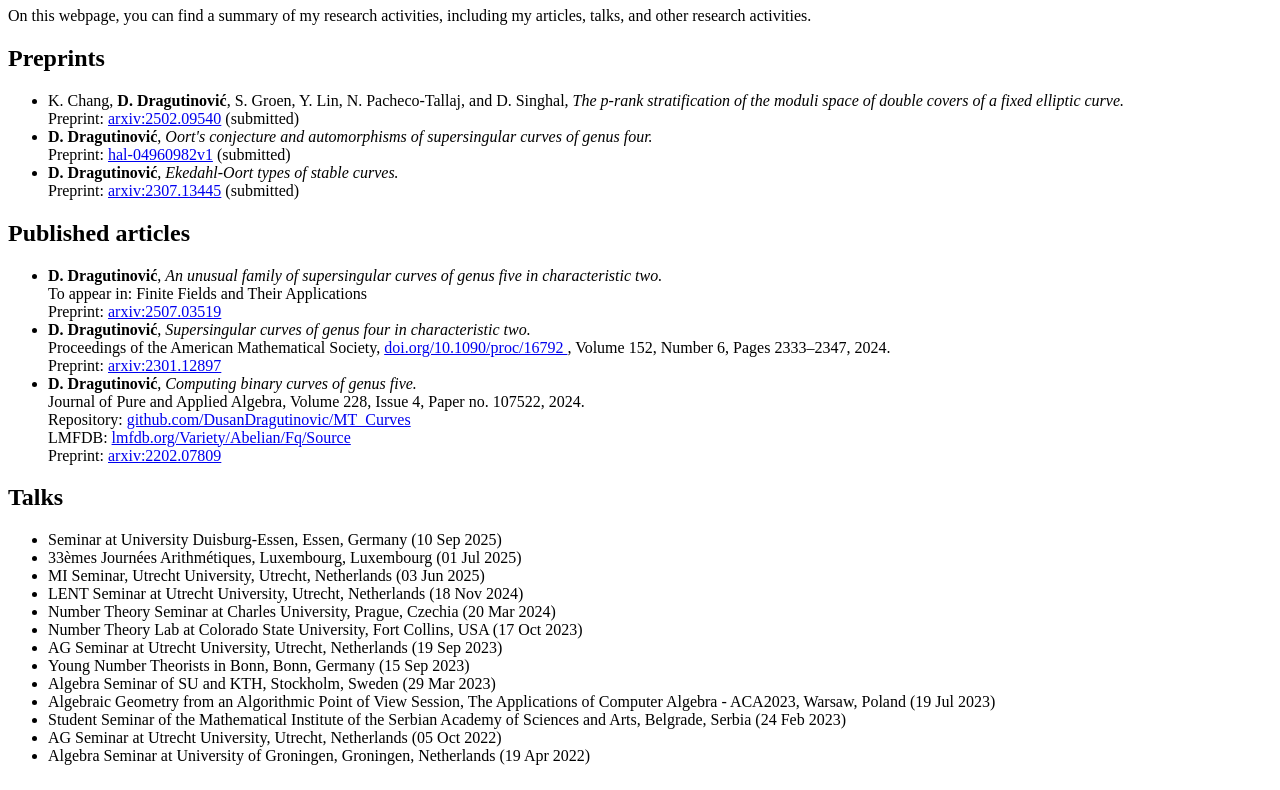
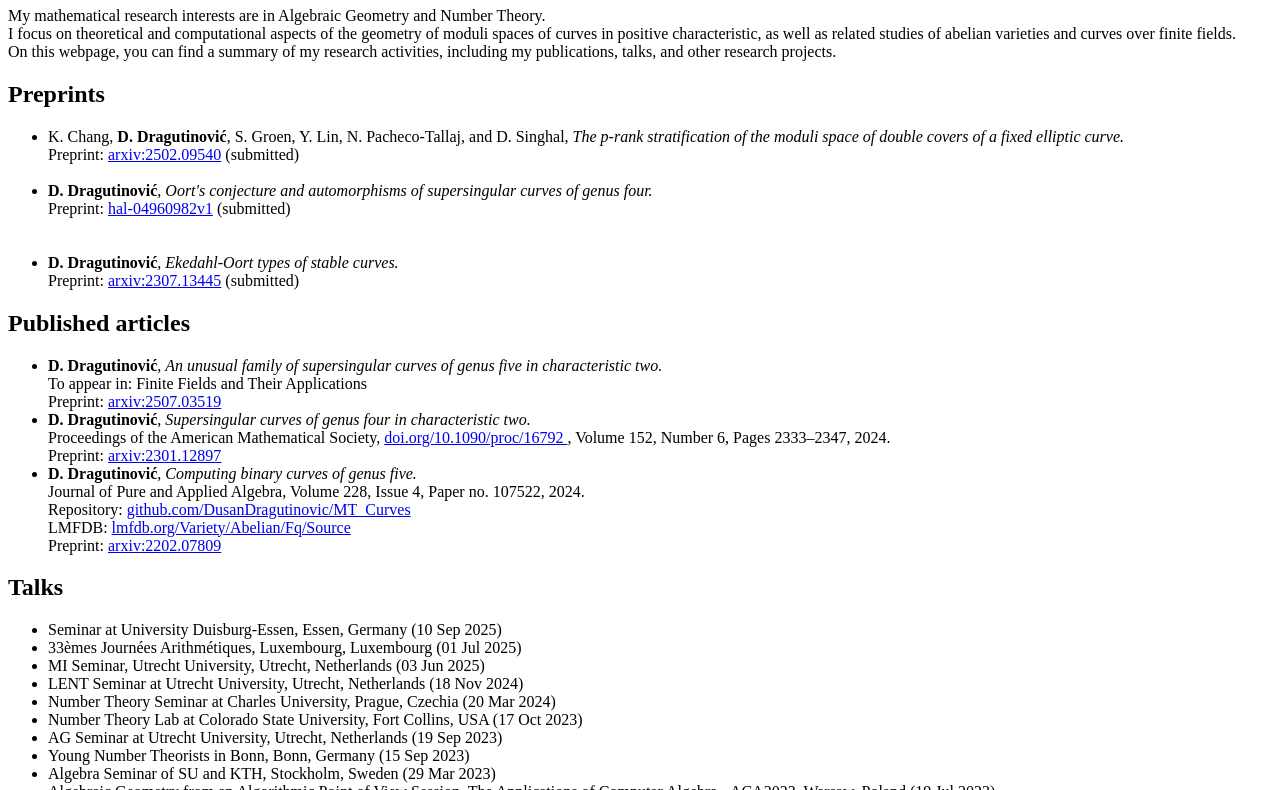
Before and after one commit to DusanDragutinovic/DusanDragutinovic.github.io, a plain HTML site: page research.html in a window 1280 px wide. Shown: the part 99-889 px from the top of the page. Drawn offline with Linux system fonts and the light colour scheme.

Commit message:
Update research.html

```diff
--- a/research.html
+++ b/research.html
@@ -12,15 +12,19 @@
         <a href="activities.html">Activities</a>
     </nav>
     <h1>Research</h1>
-    <p>On this webpage, you can find a summary of my research activities, including my articles, talks, and other research activities.</p>
+    <p>My mathematical research interests are in Algebraic Geometry and Number Theory. <br>
+       I focus on theoretical and computational aspects of the geometry of moduli spaces of curves in positive characteristic, as well as related studies of abelian varieties and curves over finite fields. <br>
+       On this webpage, you can find a summary of my research activities, including my publications, talks, and other research projects.</p>
     <h2>Preprints</h2>
     <ul>
         <li>K. Chang, <strong>D. Dragutinović</strong>, S. Groen, Y. Lin, N. Pacheco-Tallaj, and D. Singhal, <em>The p-rank stratification of the moduli space of double covers of a fixed elliptic curve.</em><br>
         Preprint: <a href="https://arxiv.org/abs/2502.09540">arxiv:2502.09540</a> (submitted)</li>
+        <br>
 
         <li><strong>D. Dragutinović</strong>, <em>Oort's conjecture and automorphisms of supersingular curves of genus four.</em><br>
         Preprint: <a href="https://hal.science/hal-04960982v1">hal-04960982v1</a> (submitted)</li>
-
+        <br>
+        <br>
         <li><strong>D. Dragutinović</strong>, <em>Ekedahl-Oort types of stable curves.</em><br>
         Preprint: <a href="https://arxiv.org/abs/2307.13445">arxiv:2307.13445</a> (submitted)</li>
     </ul>
```
